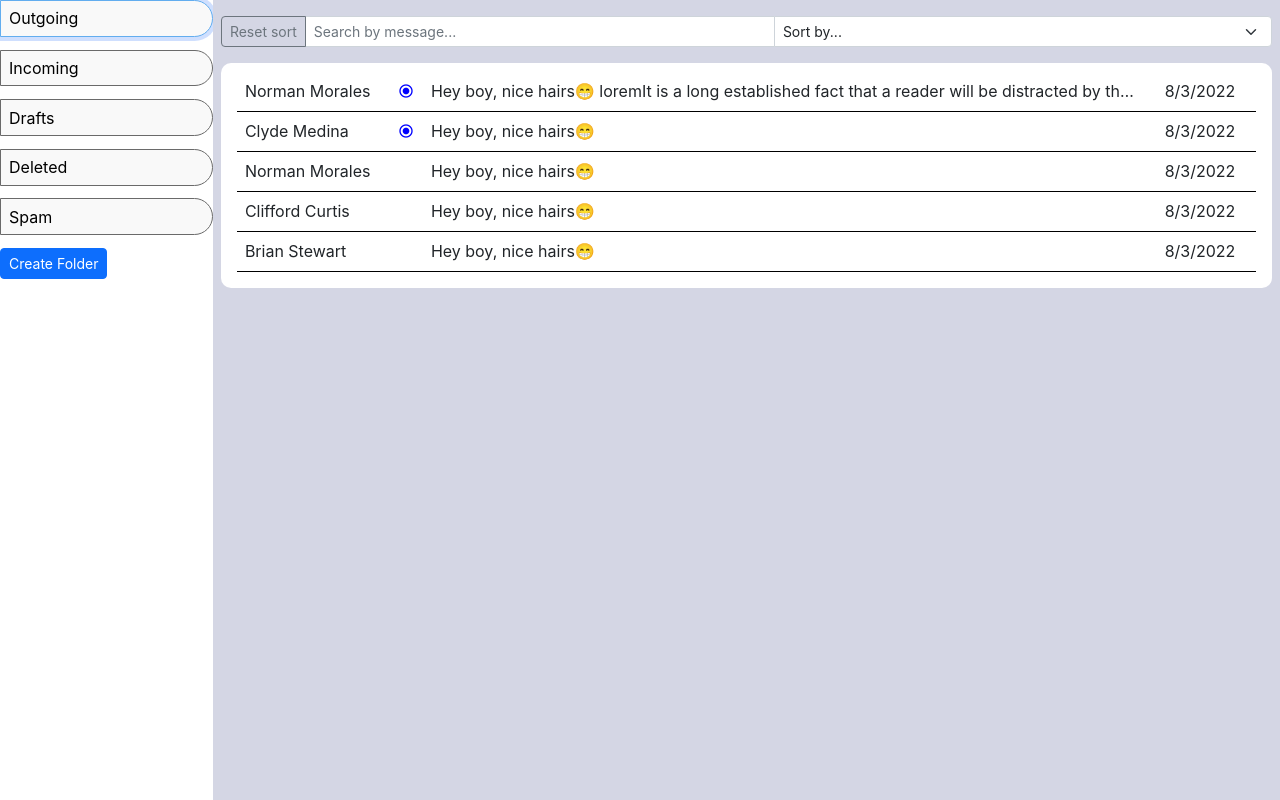
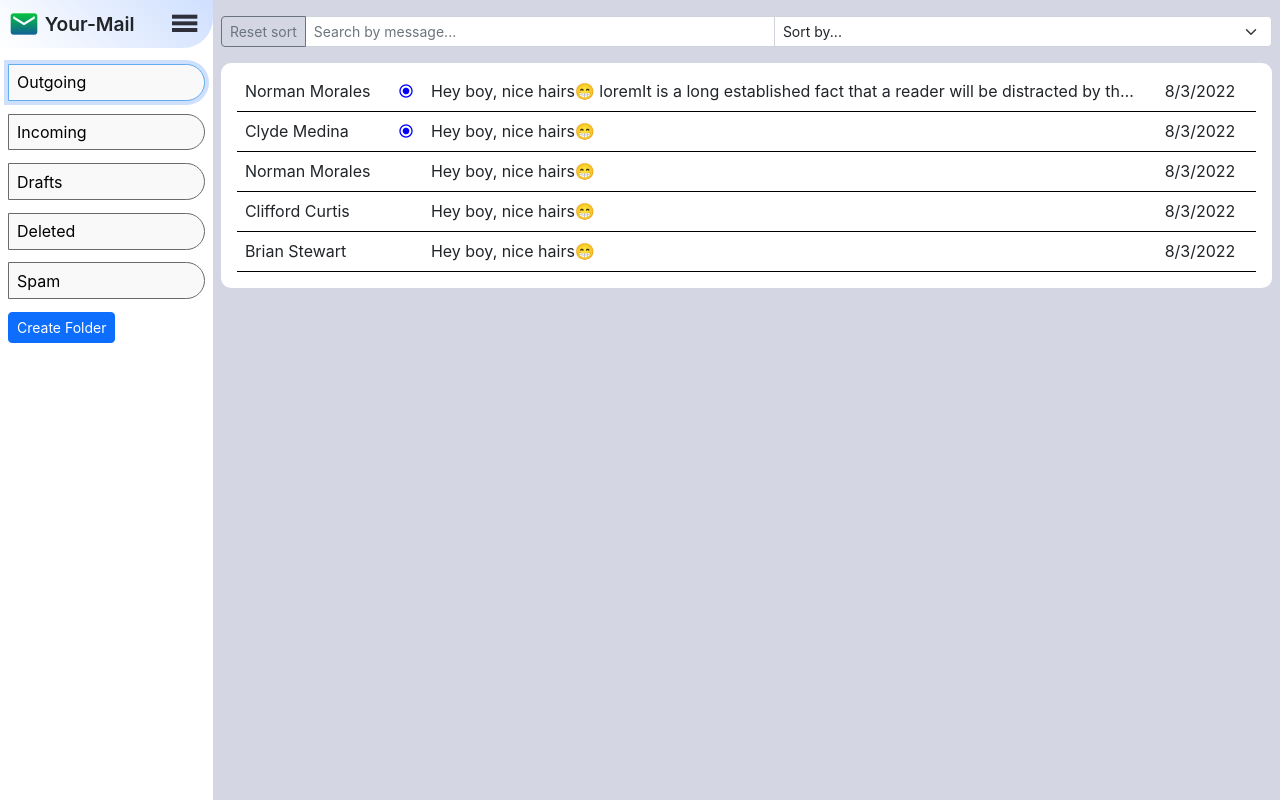
Before and after one commit to doctap/e-mail_app, a React (Create React App) app: page / in a window 1280 px wide. Built offline with nearby package versions, Linux system fonts and the light colour scheme; a web font is replaced by a local one.

Commit message:
Added logo, burger

```diff
--- a/src/App.module.scss
+++ b/src/App.module.scss
@@ -2,12 +2,6 @@
 	width: 100%;
 	display: flex;
 	height: 100%;
-
-	.Menu {
-		min-width: max-content;
-		width: 20%;
-		height: 100%;
-	}
 
 	.BoardMessages {
 		width: 100%;
--- a/src/App.tsx
+++ b/src/App.tsx
@@ -64,12 +64,10 @@ function App() {
 	return (
 		<div className={styles.App}>
 
-			<div className={styles.Menu}>
-				<Menu
-					folders={arrFolders}
-					getCurrentFolderName={getFolder}
-				/>
-			</div>
+			<Menu
+				folders={arrFolders}
+				getCurrentFolderName={getFolder}
+			/>
 
 			<div className={styles.BoardMessages}>
 				<BoardMessages
--- /dev/null
+++ b/src/components/buttons/burgerButton/BurgerButton.module.scss
@@ -0,0 +1,10 @@
+.burgerButton {
+	font-family: Material icons;
+	padding: 0;
+	margin: 0;
+	border: none;
+	background: rgba(0, 0, 0, 0);
+	font-weight: 600;
+}
+
+.er {color: rgb(46, 47, 59);}
--- /dev/null
+++ b/src/components/buttons/burgerButton/BurgerButton.tsx
@@ -0,0 +1,23 @@
+import React from 'react';
+import styles from './BurgerButton.module.scss';
+
+interface IBurgerButton {
+	onClick(): void;
+	iconName: string;
+	fontSize?: string;
+	color?: string;
+}
+
+export default function BurgerButton(props: IBurgerButton) {
+	return (
+		<button
+			className={styles.burgerButton}
+			style={{
+				fontSize: props.fontSize ?? '1rem',
+				color: props.color ?? '#000'
+			}}
+			onClick={props.onClick}
+			children={props.iconName}
+		/>
+	)
+}
--- /dev/null
+++ b/src/components/logo/Logo.module.scss
@@ -0,0 +1,7 @@
+.logo {
+	font-family: Material icons;
+	background: linear-gradient(#00ff04, #1625cf);
+	-webkit-background-clip: text;
+	-webkit-text-fill-color: transparent;
+	font-size: 2rem;
+}
--- a/src/components/logo/Logo.tsx
+++ b/src/components/logo/Logo.tsx
@@ -1,9 +1,10 @@
-import React from 'react'
+import React from 'react';
+import styles from './Logo.module.scss';
 
 export default function Logo() {
-  return (
-	 <div>
-
-	 </div>
-  )
+	return (
+		<div className={styles.logo}>
+			mail
+		</div>
+	)
 }
--- /dev/null
+++ b/src/components/logoBurger/LogoBurger.module.scss
@@ -0,0 +1,17 @@
+.logoBurger {
+	display: flex;
+	justify-content: space-between;
+	width: 100%;
+	align-items: center;
+
+	.logotype {
+		display: flex;
+		align-items: center;
+
+		.logotypeText {
+			font-weight: 600;
+			font-size: 1.2rem;
+			margin-left: .3rem;
+		}
+	}
+}
--- /dev/null
+++ b/src/components/logoBurger/LogoBurger.tsx
@@ -0,0 +1,20 @@
+import React from 'react'
+import BurgerButton from '../buttons/burgerButton/BurgerButton'
+import Logo from '../logo/Logo';
+import styles from './LogoBurger.module.scss';
+
+export default function LogoBurger() {
+	return (
+		<div className={styles.logoBurger}>
+			<div className={styles.logotype}>
+				<Logo />
+				<div className={styles.logotypeText}>
+					Your-Mail
+				</div>
+			</div>
+			<div>
+				<BurgerButton color='rgb(46, 47, 59)' iconName='menu' onClick={() => 0} fontSize='2rem' />
+			</div>
+		</div>
+	)
+}
--- /dev/null
+++ b/src/components/menu/Menu.module.scss
@@ -0,0 +1,16 @@
+.menu {
+	min-width: max-content;
+	width: 20%;
+	height: 100%;
+
+	.LogoBurger {
+		padding: 0 .8rem 0 .5rem;
+		background: linear-gradient(45deg, rgb(255, 255, 255), rgba(114, 162, 252, 0.342));
+		margin-bottom: 1rem;
+		border-radius: 0 0 30px 0;
+	}
+
+	.folderManager {
+		padding: 0 .5rem;
+	}
+}
--- a/src/components/menu/Menu.tsx
+++ b/src/components/menu/Menu.tsx
@@ -5,6 +5,7 @@ import uniqId from 'uniqid';
 import styles from './Menu.module.scss';
 import ModalBackGround from '../modalWindows/modalBackGround/ModalBackGround';
 import FolderManager from '../folderManager/FolderManager';
+import LogoBurger from '../logoBurger/LogoBurger';
 
 interface IMenu {
 	folders: IFolder[];
@@ -59,7 +60,12 @@ const Menu = (props: IMenu) => {
 	}
 
 	return (
-		<>
+		<div className={styles.menu}>
+			<div className={styles.LogoBurger}>
+				<LogoBurger />
+			</div>
+
+			<div className={styles.folderManager}>
 				<FolderManager
 					deleteFolder={deleteFolder}
 					folders={arrFolders}
@@ -68,6 +74,7 @@ const Menu = (props: IMenu) => {
 					setShowModalWindow={setShowModalWindow}
 					setToggleCreateOrEdit={setToggleCreateOrEdit}
 				/>
+			</div>
 			{
 				<ModalBackGround isShowModalBackGround={showModalWindow} onClose={() => setShowModalWindow(false)}>
 					{
@@ -87,7 +94,7 @@ const Menu = (props: IMenu) => {
 					}
 				</ModalBackGround>
 			}
-		</>
+		</div>
 	)
 }
 
```
Lines whose indentation alone changed are shown as unchanged.
